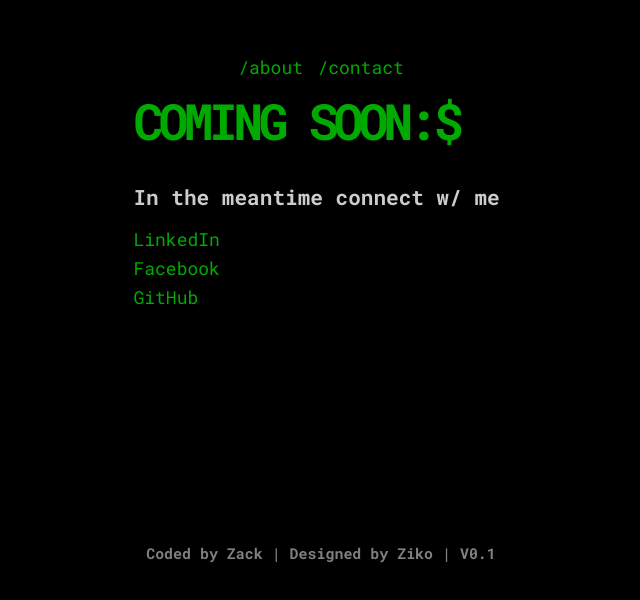
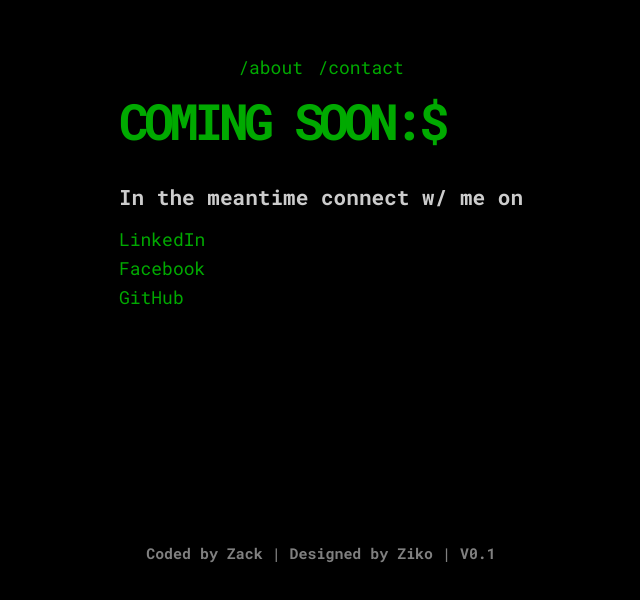
Before and after one commit to zackariacodes/zikoOS, a plain HTML site: page index.html in a window 1280 px wide. Shown: the part 178-778 px from the top of the page, without its empty margins (319-959 px from the left). Drawn offline with Linux system fonts and the light colour scheme.

Commit message:
Coming Soon Page | V0.1 | AUG 1 2:45 AM (GMT+8)

```diff
--- a/index.html
+++ b/index.html
@@ -17,7 +17,7 @@
     </nav>
     <main>
       <h1>COMING SOON:$<span class="cursor"> |</span></h1>
-      <h3>In the meantime connect w/ me</h3>
+      <h3>In the meantime connect w/ me on</h3>
       <ul>
         <li>
           <a href="https://www.linkedin.com/in/zackhitane/" target="_blank">LinkedIn</a>
```
